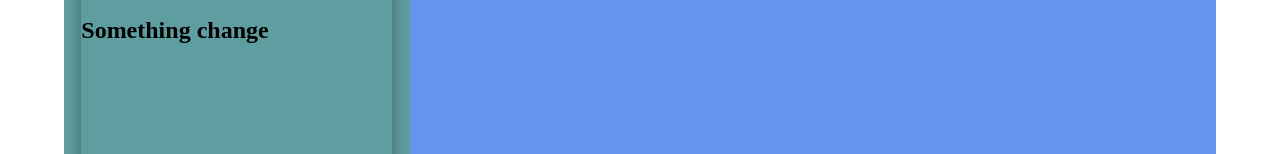
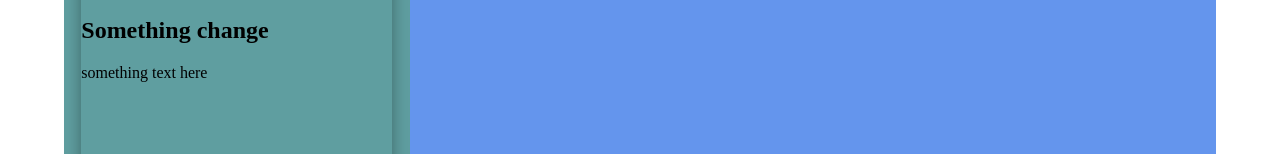
Before and after one commit to BaldBoss/ontap-git, a plain HTML site: page index.html in a window 1280 px wide. Shown: the part 1123-1277 px from the top of the page. Drawn offline with Linux system fonts and the light colour scheme.

Commit message:
Third commit

```diff
--- a/index.html
+++ b/index.html
@@ -58,6 +58,7 @@
                     <div class="imgBox2"></div>
                     <div class="Card__Text">
                         <h2>Something change</h2>
+                        <p>something text here</p>
                     </div>
                 </div>
 
```
